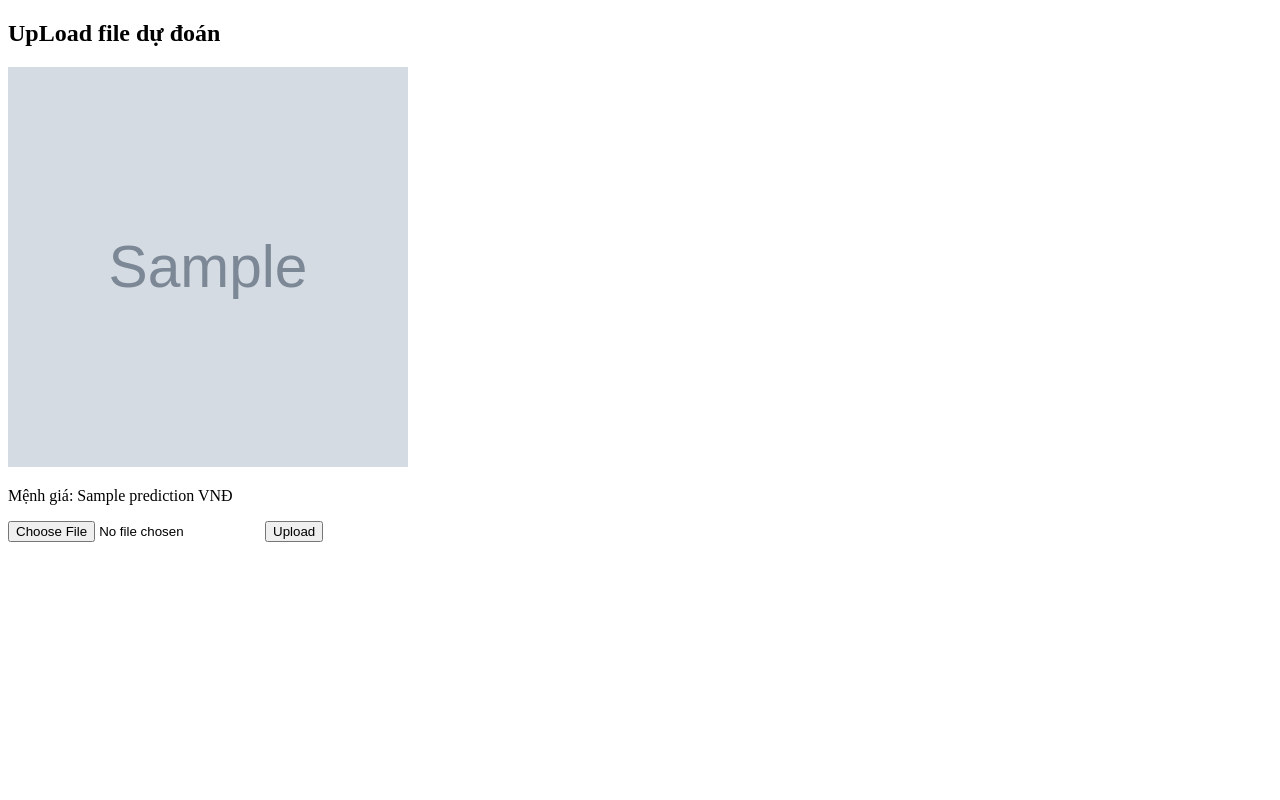
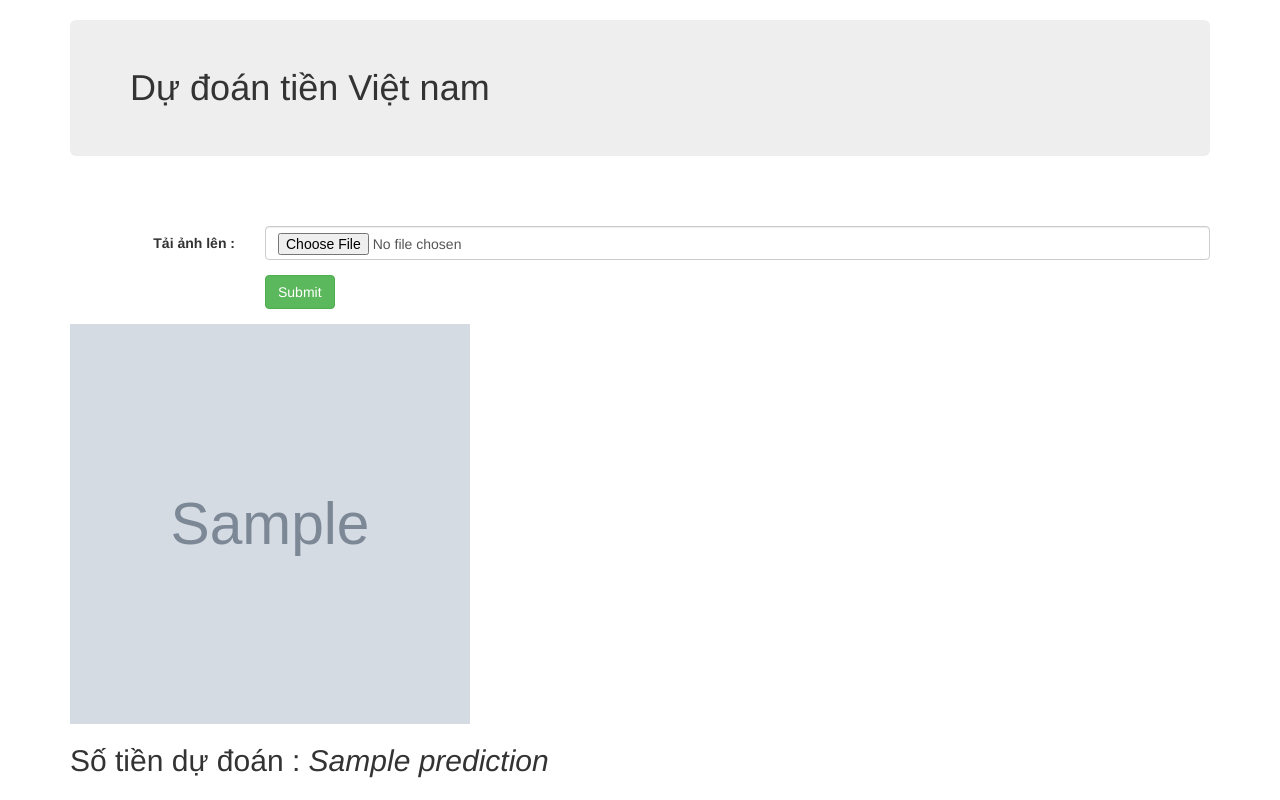
Before and after one commit to danghuu6/Vietnamese-Currency-Recognition, a Flask app: template templates/index.html in a window 1280 px wide. Run offline with Flask 2, Linux system fonts and the light colour scheme; the template is opened without the code that fills it: most values are stand-ins (such as "Sample title", 1, 10 or a date in 2020); grey boxes marked "Sample" are stand-in pictures; some libraries are stand-ins or nearby versions.

Commit message:
Update index.html

```diff
--- a/templates/index.html
+++ b/templates/index.html
@@ -1,15 +1,40 @@
 <!DOCTYPE html>
-<html>
-    <head>
-        <title>Nhận diện tiền VNĐ</title>
-    </head>
-    <body>
-        <h2>UpLoad file dự đoán</h2>
-        <img src="{{img}}" height="400px" width=400px>
-        <p>Mệnh giá: {{ prediction }} VNĐ</p>
-        <form action="/submit" method="post", enctype="multipart/form-data">
-            <input type="file", name="my_image">
-            <input type="submit" value="Upload">
-        </form>
-    </body>
+<html lang="en">
+<head>
+    <title>Dự đoán tiền VN</title>
+    <meta charset="utf-8">
+    <meta name="viewport" content="width=device-width, initial-scale=1">
+    <link rel="stylesheet" href="https://maxcdn.bootstrapcdn.com/bootstrap/3.4.1/css/bootstrap.min.css">
+    <script src="https://ajax.googleapis.com/ajax/libs/jquery/3.5.1/jquery.min.js"></script>
+    <script src="https://maxcdn.bootstrapcdn.com/bootstrap/3.4.1/js/bootstrap.min.js"></script>
+</head>
+<body>
+
+    <div class="container">
+      <h1 class="jumbotron bg-primary">Dự đoán tiền Việt nam</h1>
+      <br><br>
+      <form class="form-horizontal" action="/submit" method="post" enctype="multipart/form-data">
+
+        <div class="form-group">
+          <label class="control-label col-sm-2" for="pwd">Tải ảnh lên :</label>
+          <div class="col-sm-10">
+            <input type="file" class="form-control" placeholder="Hours Studied"  name="my_image" id="pwd">
+          </div>
+        </div>
+
+        <div class="form-group">
+          <div class="col-sm-offset-2 col-sm-10">
+            <button type="submit" class="btn btn-success">Submit</button>
+          </div>
+        </div>
+      </form>
+
+        {% if prediction %}
+      <img src="{{img_path}}" height="400px" width="400px">
+        <h2> Số tiền dự đoán   : <i> {{prediction}} </i></h2>
+
+        {% endif %}
+
+    </div>
+</body>
 </html>
```
